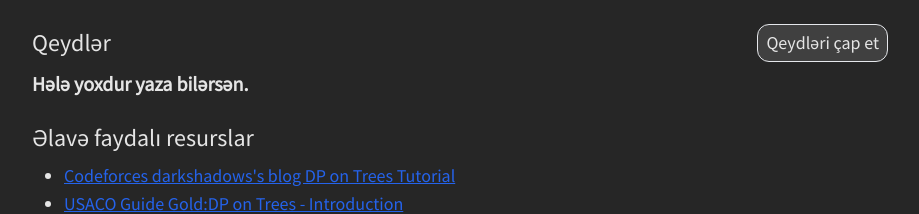
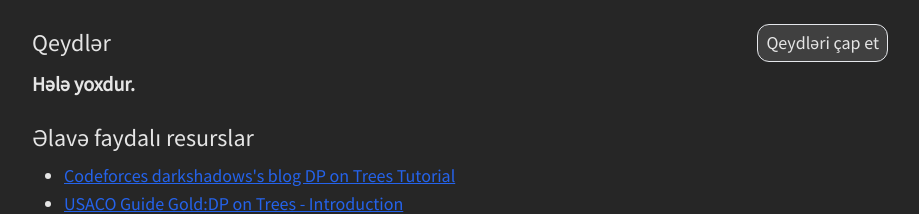
Before and after one commit to tedbilik/tedbilik.github.io, a website: page kamp2024/treedp/index.html in a window 1280 px wide. Shown: the part 592-806 px from the top of the page, without its empty margins (180-1099 px from the left). Drawn offline with nearby package versions, Linux system fonts and the light colour scheme.

Commit message:
Update index.html

```diff
--- a/kamp2024/treedp/index.html
+++ b/kamp2024/treedp/index.html
@@ -116,7 +116,7 @@
           Qeydləri çap et
         </button>
       </header>
-      <h3 class="text-xl mt-2 font-bold">Hələ yoxdur yaza bilərsən.</h3>
+      <h3 class="text-xl mt-2 font-bold">Hələ yoxdur.</h3>
 
     </section>
     <section class="mt-6">
```
